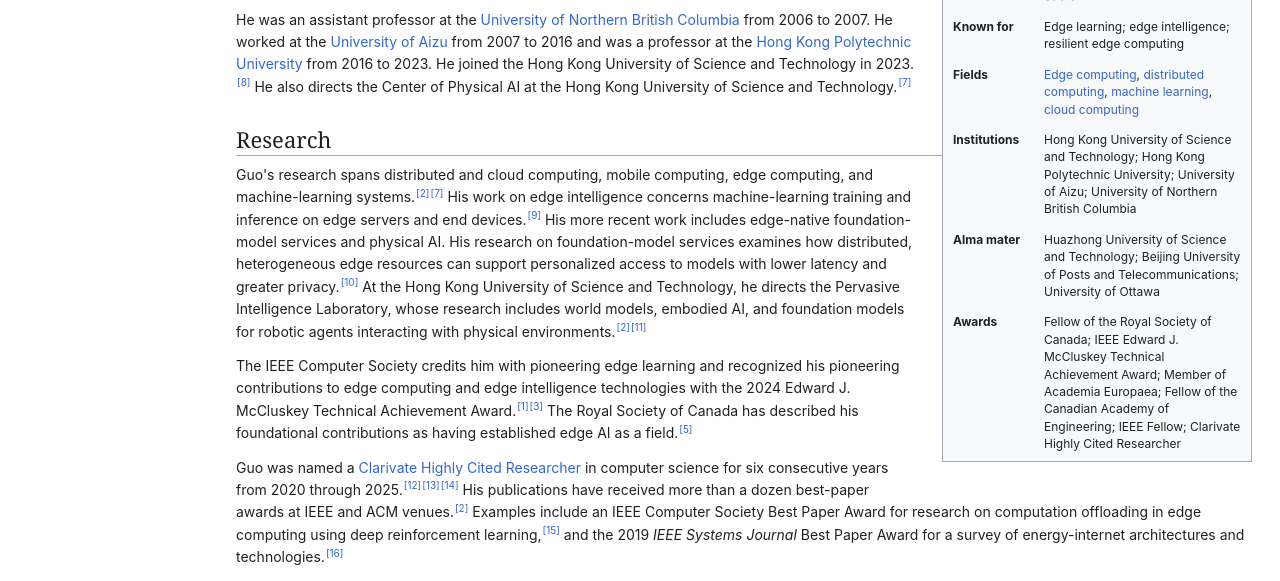
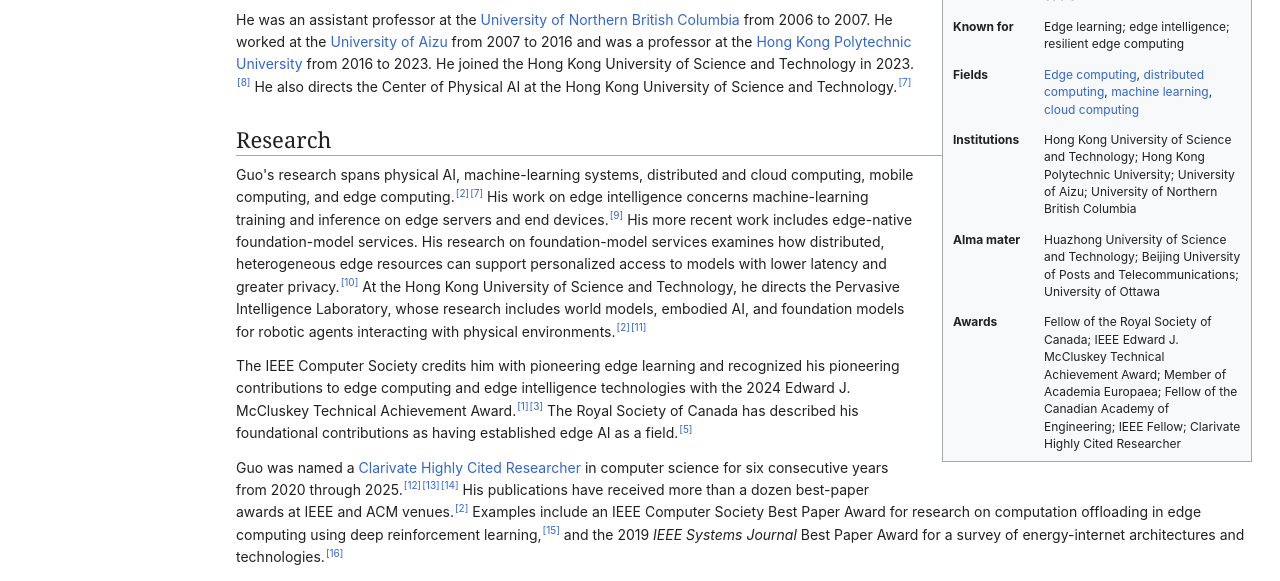
Before and after one commit to GEO-AI-for-health/song-guo-wikipedia-preview, a plain HTML site: page index.html in a window 1280 px wide. Shown: the part 516-1097 px from the top of the page. Drawn offline with Linux system fonts and the light colour scheme.

Commit message:
Introduce physical AI at the start of research overview

```diff
--- a/index.html
+++ b/index.html
@@ -354,7 +354,7 @@
 
       <section id="research">
         <h2>Research</h2>
-        <p>Guo's research spans distributed and cloud computing, mobile computing, edge computing, and machine-learning systems.<sup class="reference"><a href="#ref-2">[2]</a></sup><sup class="reference"><a href="#ref-7">[7]</a></sup> His work on edge intelligence concerns machine-learning training and inference on edge servers and end devices.<sup class="reference"><a href="#ref-9">[9]</a></sup> His more recent work includes edge-native foundation-model services and physical AI. His research on foundation-model services examines how distributed, heterogeneous edge resources can support personalized access to models with lower latency and greater privacy.<sup class="reference"><a href="#ref-10">[10]</a></sup> At the Hong Kong University of Science and Technology, he directs the Pervasive Intelligence Laboratory, whose research includes world models, embodied AI, and foundation models for robotic agents interacting with physical environments.<sup class="reference"><a href="#ref-2">[2]</a></sup><sup class="reference"><a href="#ref-11">[11]</a></sup></p>
+        <p>Guo's research spans physical AI, machine-learning systems, distributed and cloud computing, mobile computing, and edge computing.<sup class="reference"><a href="#ref-2">[2]</a></sup><sup class="reference"><a href="#ref-7">[7]</a></sup> His work on edge intelligence concerns machine-learning training and inference on edge servers and end devices.<sup class="reference"><a href="#ref-9">[9]</a></sup> His more recent work includes edge-native foundation-model services. His research on foundation-model services examines how distributed, heterogeneous edge resources can support personalized access to models with lower latency and greater privacy.<sup class="reference"><a href="#ref-10">[10]</a></sup> At the Hong Kong University of Science and Technology, he directs the Pervasive Intelligence Laboratory, whose research includes world models, embodied AI, and foundation models for robotic agents interacting with physical environments.<sup class="reference"><a href="#ref-2">[2]</a></sup><sup class="reference"><a href="#ref-11">[11]</a></sup></p>
         <p>The IEEE Computer Society credits him with pioneering edge learning and recognized his pioneering contributions to edge computing and edge intelligence technologies with the 2024 Edward J. McCluskey Technical Achievement Award.<sup class="reference"><a href="#ref-1">[1]</a></sup><sup class="reference"><a href="#ref-3">[3]</a></sup> The Royal Society of Canada has described his foundational contributions as having established edge AI as a field.<sup class="reference"><a href="#ref-5">[5]</a></sup></p>
         <p>Guo was named a <a href="https://en.wikipedia.org/wiki/Clarivate#Highly_Cited_Researchers">Clarivate Highly Cited Researcher</a> in computer science for six consecutive years from 2020 through 2025.<sup class="reference"><a href="#ref-12">[12]</a></sup><sup class="reference"><a href="#ref-13">[13]</a></sup><sup class="reference"><a href="#ref-14">[14]</a></sup> His publications have received more than a dozen best-paper awards at IEEE and ACM venues.<sup class="reference"><a href="#ref-2">[2]</a></sup> Examples include an IEEE Computer Society Best Paper Award for research on computation offloading in edge computing using deep reinforcement learning,<sup class="reference"><a href="#ref-15">[15]</a></sup> and the 2019 <i>IEEE Systems Journal</i> Best Paper Award for a survey of energy-internet architectures and technologies.<sup class="reference"><a href="#ref-16">[16]</a></sup></p>
       </section>
```
